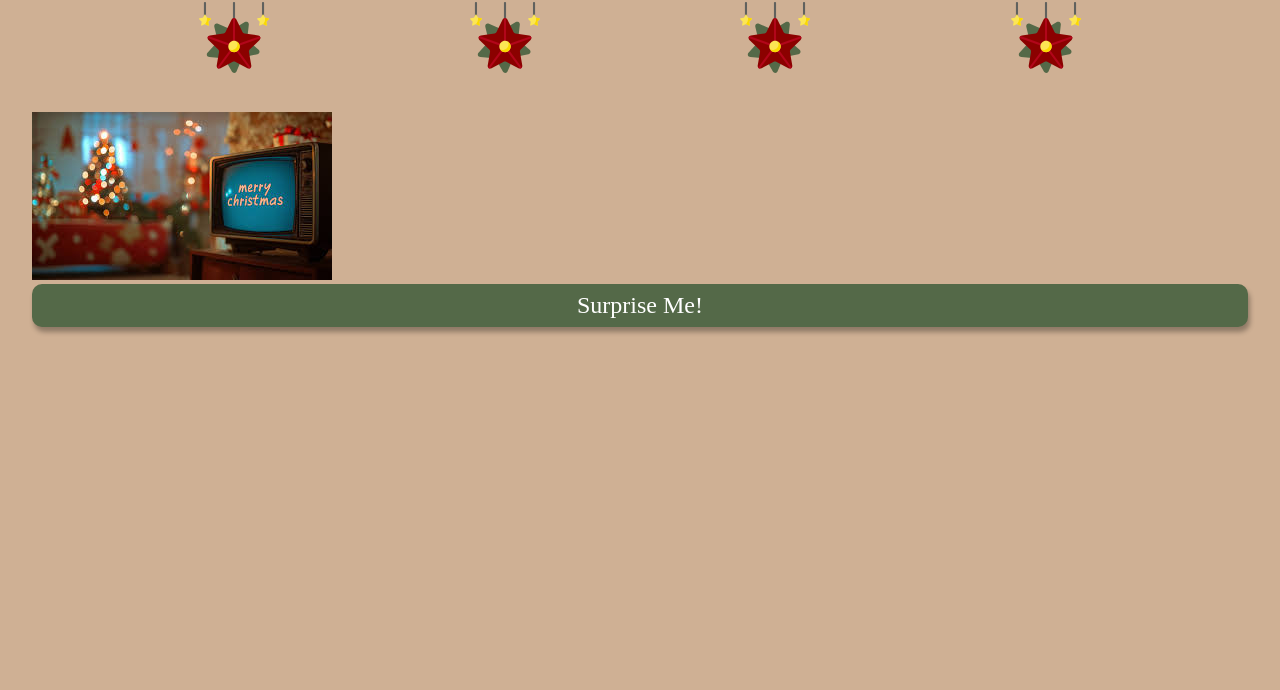
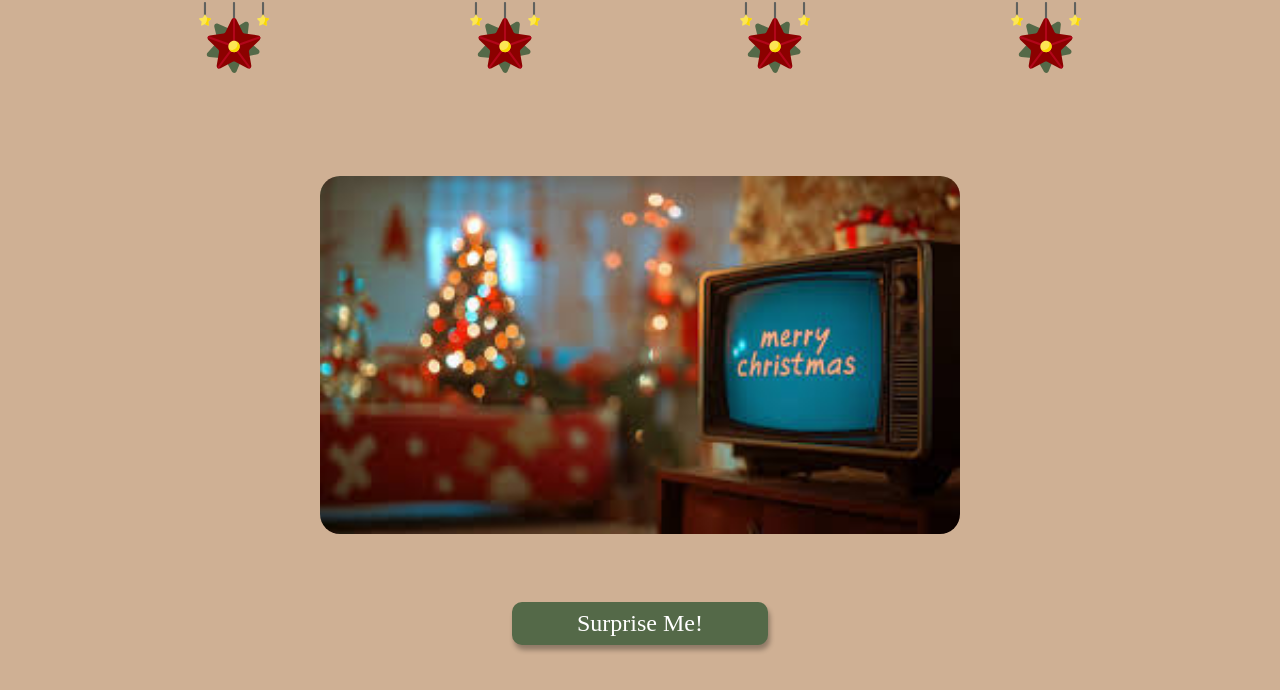
Before and after one commit to andreaholstein/Home_for_the_Holidays, a React (Vite) app: page /ChooseCategory in a window 1280 px wide. Shown: the top 690 px of the page. Built offline with nearby package versions, Linux system fonts and the light colour scheme; a web font is replaced by a local one.

Commit message:
final deliverables

```diff
--- a/index.html
+++ b/index.html
@@ -9,7 +9,7 @@
       href="./src/assets/svg/hanging-star.svg"
     />
     <meta name="viewport" content="width=device-width, initial-scale=1.0" />
-    <title>Christmas Movies</title>
+    <title>Home For The Holidays</title>
     <link href="https://fonts.googleapis.com/css2?family=Arsenal&family=Cormorant:ital,wght@0,600;1,600&display=swap" rel="stylesheet">
 
 
--- a/src/Pages/CategoryPage/CategoryPage.scss
+++ b/src/Pages/CategoryPage/CategoryPage.scss
@@ -4,4 +4,14 @@
 
 .category__page {
     padding: 2rem;
+    display: flex;
+    flex-direction: column;
+    align-items: center;
 }
+
+.category__image {
+   width: 50vw;
+   margin-bottom: 4rem;
+   margin-top: 4rem;
+   border-radius: 20px;
+}
--- a/src/Pages/RecoPage/RecoPage.jsx
+++ b/src/Pages/RecoPage/RecoPage.jsx
@@ -11,13 +11,13 @@ function RecoPage({ movie }) {
   // need props from CategoryPage Buttons!, pass again to Recommendation to use to render out different API obj elements!
 
   return (
-    <>
+    <section className="reco__page">
       <Recommendation movie={movie} />
       <Link to="/ChooseCategory">
         <RedoButton />
       </Link>
-    </>
-  )
+    </section>
+  );
 }
 
-export default RecoPage
+export default RecoPage;
--- a/src/Pages/RecoPage/RecoPage.scss
+++ b/src/Pages/RecoPage/RecoPage.scss
@@ -1,3 +1,9 @@
-// @use "../../styles/mixins" as *;
-// @use "../../styles/typography" as *;
-// @use "../../styles/variables" as *;
+@use "../../styles/mixins" as *;
+@use "../../styles/typography" as *;
+@use "../../styles/variables" as *;
+
+.reco__page {
+    display: flex;
+    flex-direction: column;
+    align-items: center;
+}
--- a/src/components/HomePage/HomePage.jsx
+++ b/src/components/HomePage/HomePage.jsx
@@ -4,7 +4,7 @@ import './HomePage.scss'
 function HomePage() {
   return (
     <section className="homepage">
-      <h1 className="homepage__title">Christmas Movie Generator</h1>
+      <h1 className="homepage__title">Home For The Holidays</h1>
       <svg
         width="390"
         height="456"
--- a/src/components/HomePage/HomePage.scss
+++ b/src/components/HomePage/HomePage.scss
@@ -22,5 +22,7 @@
     &__button {
         @include button;
         font-family: 'Arsenal';
+        margin-top: 2rem;
+        width: 20vw;
     }
 }
--- a/src/components/RandomButton/RandomButton.scss
+++ b/src/components/RandomButton/RandomButton.scss
@@ -4,4 +4,5 @@
 
 .random-button {
     @include button;
+    width: 20vw;
 }
--- a/src/components/Recommendation/Recommendation.scss
+++ b/src/components/Recommendation/Recommendation.scss
@@ -1,3 +1,18 @@
-// @use "../../styles/mixins" as *;
-// @use "../../styles/typography" as *;
-// @use "../../styles/variables" as *;
+@use "../../styles/mixins" as *;
+@use "../../styles/typography" as *;
+@use "../../styles/variables" as *;
+
+.movie {
+    display: flex;
+    flex-direction: column;
+    align-items: center;
+
+    &__poster {
+        width: 50vw;
+        height: 50vw;
+    }
+
+    &__synopsis {
+        padding: 0 6rem;
+    }
+}
--- a/src/components/RedoButton/RedoButton.scss
+++ b/src/components/RedoButton/RedoButton.scss
@@ -2,6 +2,8 @@
 @use "../../styles/typography" as *;
 @use "../../styles/variables" as *;
 
-.redo-button {
+.redo_button {
     @include button;
+    width: 20vw;
+    margin-bottom: 3rem;
 }
```
